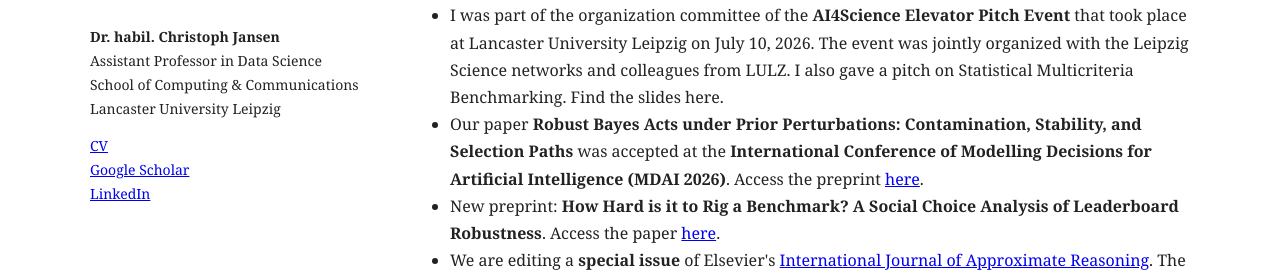
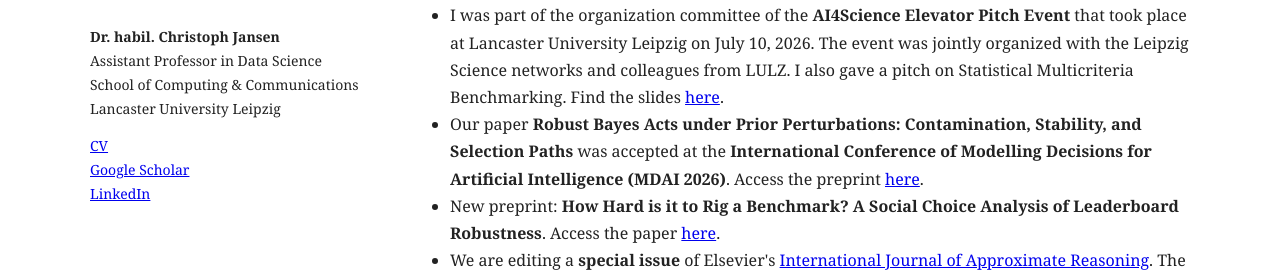
Before and after one commit to jansenc/jansenc.github.io, a Jekyll site: the page built from news/index.md, in a window 1280 px wide. Shown: the part 448-726 px from the top of the page. Built offline with Jekyll 4.4.1, drawn with Linux system fonts in a browser that asks for light colours; part of the change alters nothing that is shown.

```diff
--- a/news/index.md
+++ b/news/index.md
@@ -16,7 +16,7 @@ permalink: /news/
      The full article can be accessed for free until September 5, 2026 using this <a href="https://authors.elsevier.com/a/1nSHK4ZQENJeu">link</a>.
   </li>
    <li>
-    I was part of the organization committee of the <strong>AI4Science Elevator Pitch Event</strong> that took place at Lancaster University Leipzig on July 10, 2026. The event was jointly organized with the Leipzig Science networks and colleagues from LULZ. I also gave a pitch on Statistical Multicriteria Benchmarking. Find the slides here.
+    I was part of the organization committee of the <strong>AI4Science Elevator Pitch Event</strong> that took place at Lancaster University Leipzig on July 10, 2026. The event was jointly organized with the Leipzig Science networks and colleagues from LULZ. I also gave a pitch on Statistical Multicriteria Benchmarking. Find the slides <a href="/assets/pitch_christoph.pdf">here</a>.
       </li>
    <li>
     Our paper <strong>Robust Bayes Acts under Prior Perturbations: Contamination, Stability, and Selection Paths</strong> was accepted at the <strong>International Conference of Modelling Decisions for Artificial Intelligence (MDAI 2026)</strong>. Access the preprint <a href="https://arxiv.org/abs/2605.10495">here</a>.
```
